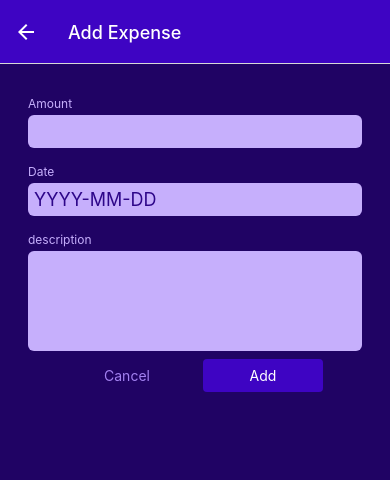
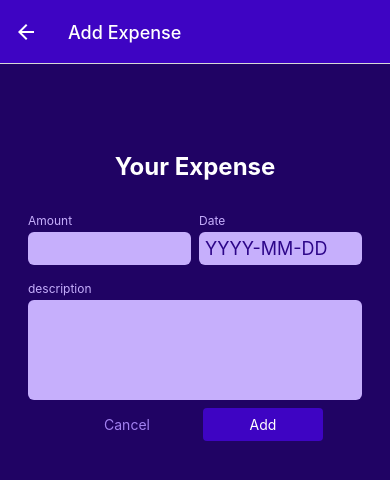
Before and after one commit to shyamtiwari02062001/ExpenseTracker, a React Native app: screen /ManageExpense in a window 390 px wide. Shown: the top 480 px of the page. Built offline with nearby package versions, Linux system fonts and the light colour scheme.

Commit message:
arranged the amount and date input side by side

```diff
--- a/components/manageExpense.js/expenseForm.js
+++ b/components/manageExpense.js/expenseForm.js
@@ -1,10 +1,12 @@
 import React from 'react';
-import {View} from 'react-native';
+import {View, StyleSheet, Text} from 'react-native';
 import Input from './input';
 
 const ExpenseForm = () => {
   return (
-    <View>
+    <View style={styles.form}>
+      <Text style={styles.title}>Your Expense</Text>
+      <View style={styles.inputRow}>
         <Input
           label="Amount"
           textInputConfig={{
@@ -13,6 +15,7 @@
               console.log(val);
             },
           }}
+          style={styles.rowInput}
         />
         <Input
           label="Date"
@@ -23,7 +26,9 @@
               console.log(val);
             },
           }}
+          style={styles.rowInput}
         />
+      </View>
       <Input
         label="description"
         textInputConfig={{
@@ -34,3 +39,22 @@
   );
 };
 export default ExpenseForm;
+const styles = StyleSheet.create({
+  form: {
+    marginTop: 40,
+  },
+  inputRow: {
+    flexDirection: 'row',
+    justifyContent: 'space-between',
+  },
+  rowInput: {
+    flex: 1,
+  },
+  title: {
+    fontSize: 24,
+    fontWeight: 'bold',
+    color: '#fff',
+    textAlign: 'center',
+    marginVertical: 24,
+  },
+});
--- a/components/manageExpense.js/input.js
+++ b/components/manageExpense.js/input.js
@@ -2,13 +2,13 @@
 import {TextInput, Text, View, StyleSheet} from 'react-native';
 import {GlobalStyles} from '../../constants/styles';
 
-const Input = ({label, textInputConfig}) => {
+const Input = ({label, style, textInputConfig}) => {
   const inputStyles = [styles.input];
   if (textInputConfig && textInputConfig.multiline) {
     inputStyles.push(styles.inputMultiline);
   }
   return (
-    <View style={styles.inputContainer}>
+    <View style={[styles.inputContainer, style]}>
       <Text style={styles.label}>{label}</Text>
       <TextInput {...textInputConfig} style={inputStyles} />
     </View>
```
Lines whose indentation alone changed are shown as unchanged.
